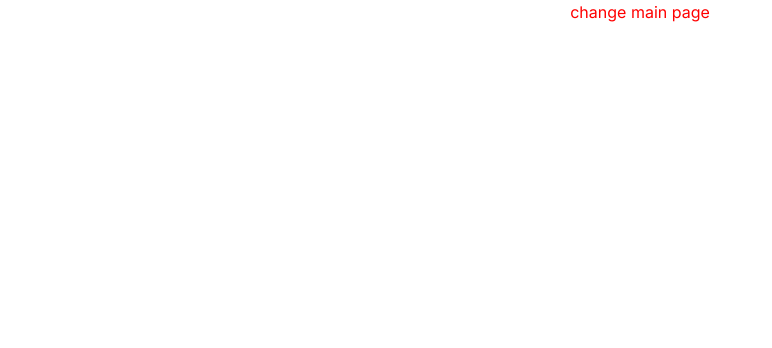
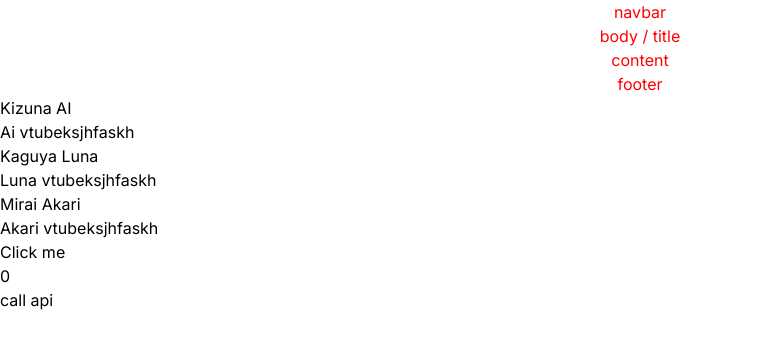
Before and after one commit to thecipher18/holodex-youtube-api, a Next.js app: page / in a window 1280 px wide. Shown: the top 348 px of the page, without its empty margins (0-772 px from the left). Built offline with nearby package versions, Linux system fonts and the light colour scheme.

Commit message:
Demo component

```diff
--- a/src/app/page.tsx
+++ b/src/app/page.tsx
@@ -1,9 +1,14 @@
 import Image from "next/image";
+import VTuberInfo from "@/component/VTuberInfo";
 
 export default function Home() {
   return (
     <div>
-      <div className="text-[red] w-full flex justify-center">change main page</div>
+      <div className="text-[red] w-full flex justify-center">navbar</div>
+      <div className="text-[red] w-full flex justify-center">body / title</div>
+      <div className="text-[red] w-full flex justify-center">content</div>
+      <div className="text-[red] w-full flex justify-center">footer</div>
+      <VTuberInfo name="Kizuna AI" description="Ai vtubeksjhfaskh" />
     </div>
   );
 }
--- /dev/null
+++ b/src/component/VTuberInfo.tsx
@@ -0,0 +1,54 @@
+"use client";
+
+import React, { useState } from 'react'
+
+type VTuberInfoProps = {
+  name: string,
+  description: string,
+}
+
+const VTuberInfo = (props: VTuberInfoProps) => {
+
+  const { name, description } = props;
+
+  const [ number, setNumber ] = useState<number>(0);
+
+  const jsonData = [
+    {
+      "name": "Kizuna AI",
+      "description": "Ai vtubeksjhfaskh"
+    },
+    {
+      "name": "Kaguya Luna",
+      "description": "Luna vtubeksjhfaskh"
+    },
+    {
+      "name": "Mirai Akari",
+      "description": "Akari vtubeksjhfaskh"
+    }
+  ]
+
+  const handleClick = () => {
+    setNumber(number + 1);
+  }
+
+  return (
+    <div>
+      {
+        jsonData.map((data) => {
+          return (
+            <div key={data.name}>
+              <h1>{data.name}</h1>
+              <p>{data.description}</p>
+            </div>
+          )
+        })
+      }
+      <button onClick={handleClick}>Click me</button>
+      <p>{number}</p>
+      <button>call api</button>
+    </div>
+  )
+}
+
+export default VTuberInfo
```
